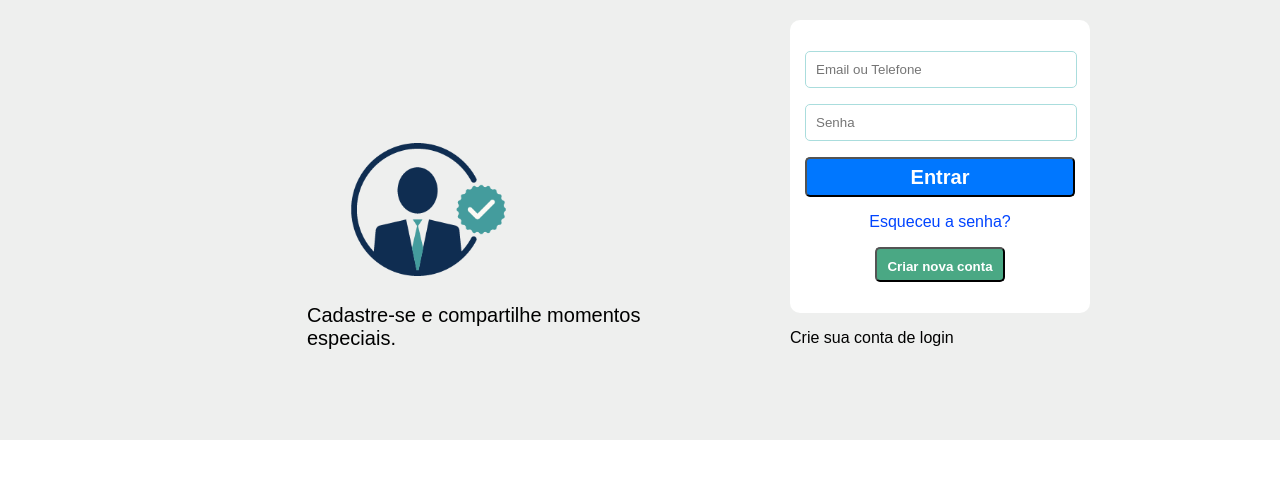
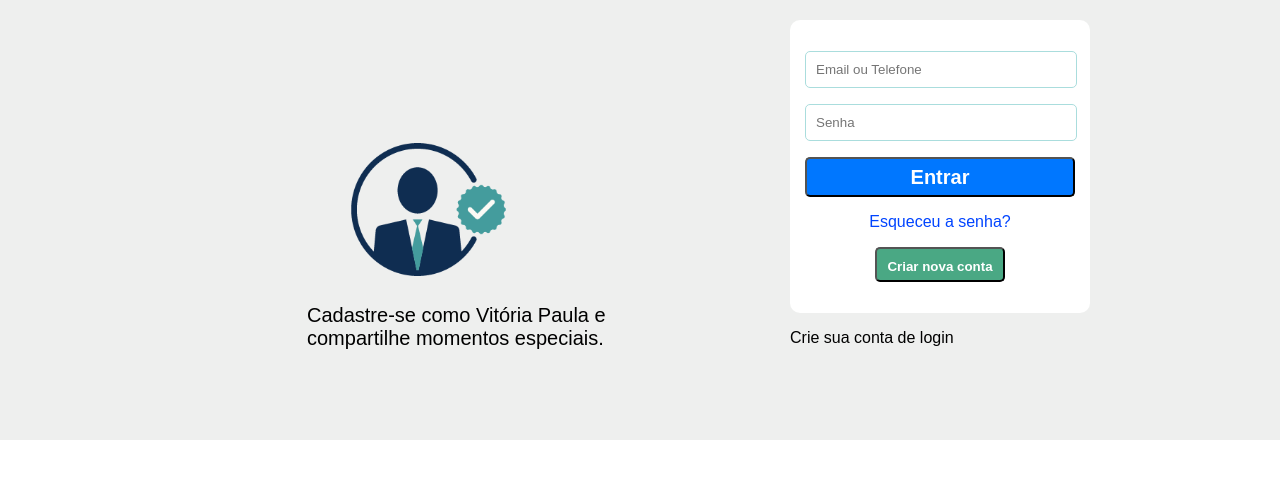
Before and after one commit to ViPaula/siteminicurso, a plain HTML site: page index.html in a window 1280 px wide. Drawn offline with Linux system fonts and the light colour scheme.

Commit message:
Update index.html

```diff
--- a/index.html
+++ b/index.html
@@ -11,7 +11,7 @@
         <section class="titulo">
         <figure>
         <img src="imagem.png">
-        <figcaption> Cadastre-se e compartilhe momentos especiais.</figcaption>
+        <figcaption> Cadastre-se como Vitória Paula e compartilhe momentos especiais.</figcaption>
         </figure>
         </section>
 
```
